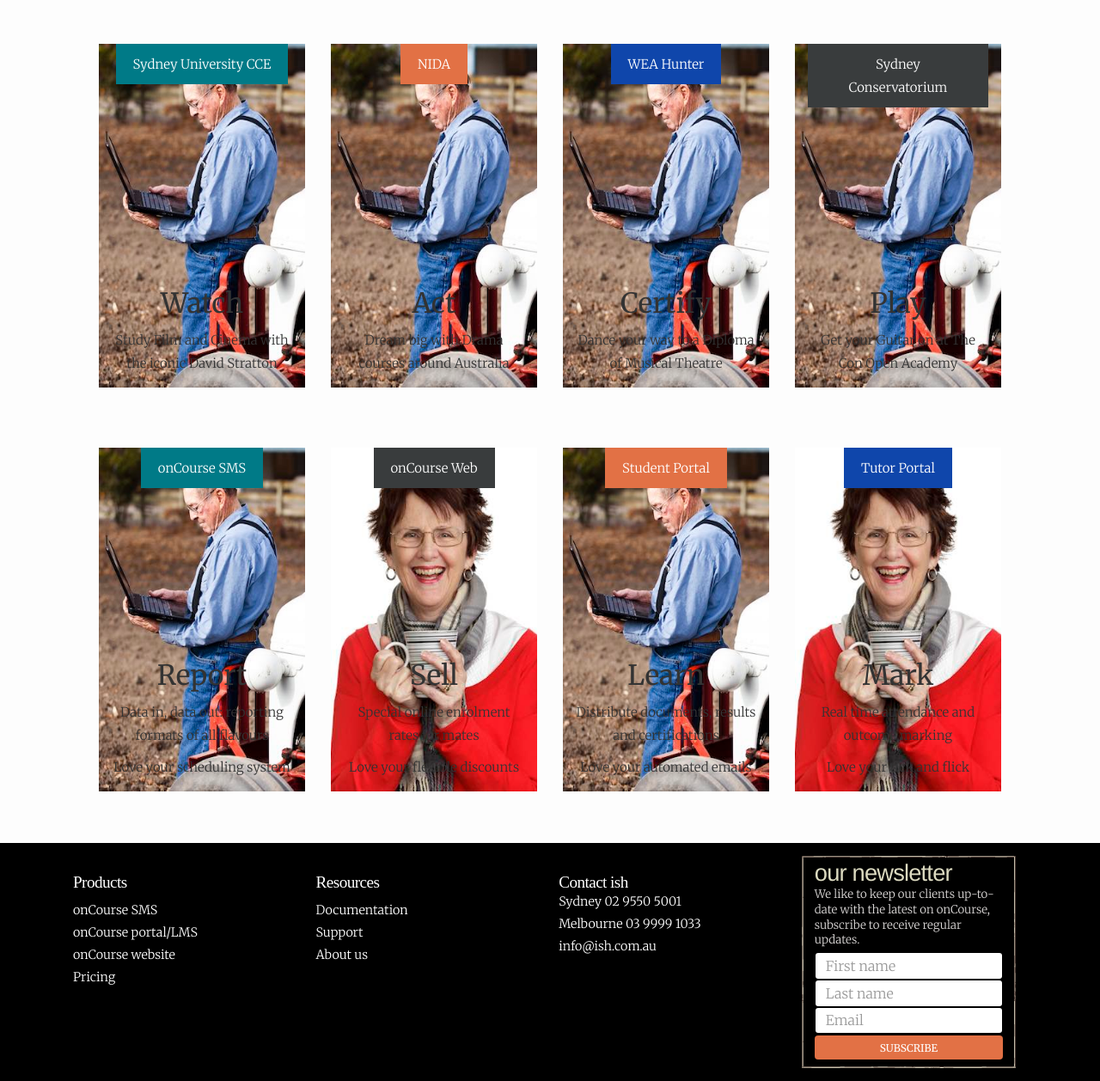
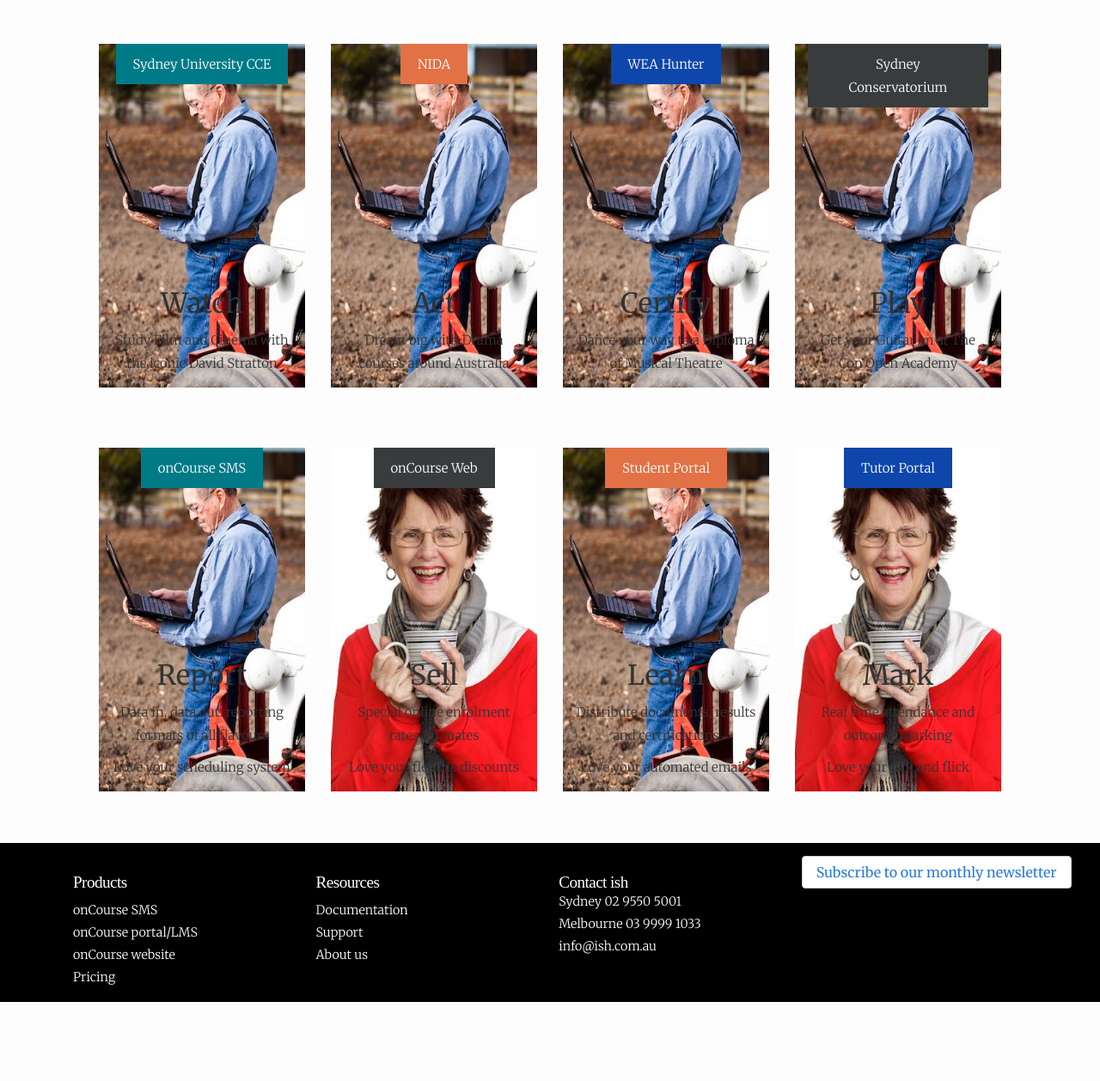
Before and after one commit to stephenmcilwaine/website, a Jekyll site: the page built from index.html, in a window 1280 px wide and 1400 px high, scrolled down 263 px, cut to the strip 142-1400 px from the top of the window. Shown: the whole strip at 86% size. Built offline with Jekyll 4.4.1, drawn with Linux system fonts in a browser that asks for light colours; some web fonts are replaced; after the commit the page ends 1571 px from its top, so only the background shows below that.

Commit message:
Reverted back to the old version of the subscription block

```diff
--- a/_includes/footer.html
+++ b/_includes/footer.html
@@ -31,29 +31,7 @@
           </div>
 
           <div class="col-lg-6 col-md-6 col-sm-12 col-xs-24">
-            <div class="subscribe">
-              <div class="subscribe-inner">
-                <h3>our newsletter</h3>
-
-                <div class="subscription">
-                  <p>We like to keep our clients up-to-date with the latest on onCourse, subscribe to receive regular updates.</p>
-
-                  <form class="subscribeform" action="//ish.us9.list-manage.com/subscribe/post?u=d5dac3f1546ee887620977b8d&amp;id=5fe08b6240" method="post" id="mc-embedded-subscribe-form" name="mc-embedded-subscribe-form" target="_blank" novalidate="">
-                    <div class="field-wrapper fullname-wrapper">
-                      <input placeholder="First name" type="text" value="" name="FNAME" class="form-control" id="mce-FNAME">
-                      <input placeholder="Last name" type="text" value="" name="LNAME" class="form-control" id="mce-LNAME">
-                      <input placeholder="Email" type="email" value="" name="EMAIL" class="form-control required email" id="mce-EMAIL">
-                    </div>
-                    <div style="position: absolute; left: -5000px;">
-                      <input type="text" name="b_d5dac3f1546ee887620977b8d_5fe08b6240" tabindex="-1" value="">
-                    </div>
-                    <div class="clear">
-                      <input type="submit" value="Subscribe" name="subscribe" id="mc-embedded-subscribe" class="btn button submit">
-                    </div>
-                  </form>
-                </div>
-              </div>
-            </div>
+            <a role="button" href="http://eepurl.com/_FU1f" class="btn btn-secondary">Subscribe to our monthly newsletter</a>
           </div>
 
         </div>
--- a/assets/css/_sass/_footer.scss
+++ b/assets/css/_sass/_footer.scss
@@ -26,6 +26,9 @@
         }
     }
     .col-md-24 {
+        .btn-secondary {
+            color: $brand-color;
+        }
         .col-xs-24 {
             float: none;
             display: inline-block;
@@ -48,88 +51,4 @@
             }
         }
     }
-
-    .subscribe {
-        position: relative;
-        padding: 4px 15px 10px;
-        margin-top: 20px;
-        @include responsive($media-xsmall) {
-            margin-top: 0px;
-        }
-        &::before, &::after {
-            content: "";
-            position: absolute;
-            left: 0;
-            height: 2px;
-            width: 100%;
-        }
-        &::before {
-            top: 0;
-            background: $white url($imgPath + 'content/subscription_top_border.gif') top left;
-        }
-        &::after {
-            bottom: 0;
-            background: $white url($imgPath + 'content/subscription_bottom_border.gif') top left;
-        }
-        .subscribe-inner {
-            font-size: 14px;
-            &::before , &::after {
-                content: "";
-                position: absolute;
-                top: 0;
-                width: 2px;
-                height: 100%;
-            }
-            &::before {
-                background: $white url($imgPath + 'content/subscription_left_border.gif') top left;
-                left: 0;
-            }
-            &::after {
-                background: $white url($imgPath + 'content/subscription_right_border.gif') top left;
-                right: 0;
-            }
-            h3 {
-                font: 1.9em $font-family-two;
-                margin: 0px;
-                font-size: 1.95em;
-                color: #dcdac0;
-                @include responsive($media-small) {
-                    font-size: 1.85em;
-                }
-                @include responsive($media-desktop) {
-                    font-size: 1.95em;
-                }
-            }
-            p {
-                color: #dddad9;
-                font-size: 0.95em;
-                line-height: 1.34em;
-                margin: 0 0 5px 0;
-            }
-            form {
-                input {
-                    width: 100%;
-                    &.form-control {
-                        padding: .3rem .75rem;
-                    }
-                }
-            }
-            .submit {
-                height: 28px;
-                margin-top: 2px;
-                text-transform: uppercase;
-                color: $white;
-                border: 0 none;
-                background-color: #e27145;
-                font-size: 0.95em;
-                -webkit-appearance: none;
-                -moz-appearance: none;
-                appearance: none;
-                width: 100%;
-                font-size: 12px;
-                padding: 5px 0px;
-                outline: 0 none;
-            }
-        }
-    }
 }
```
